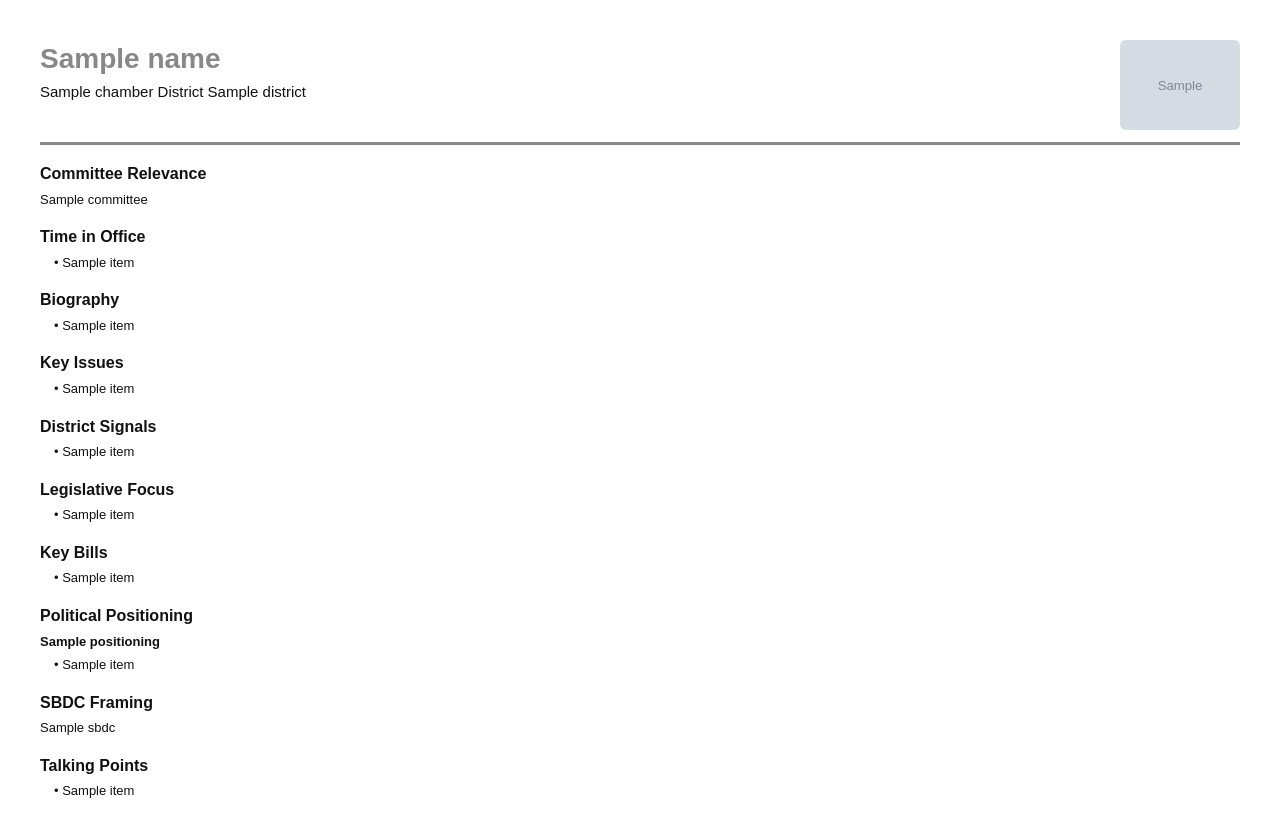
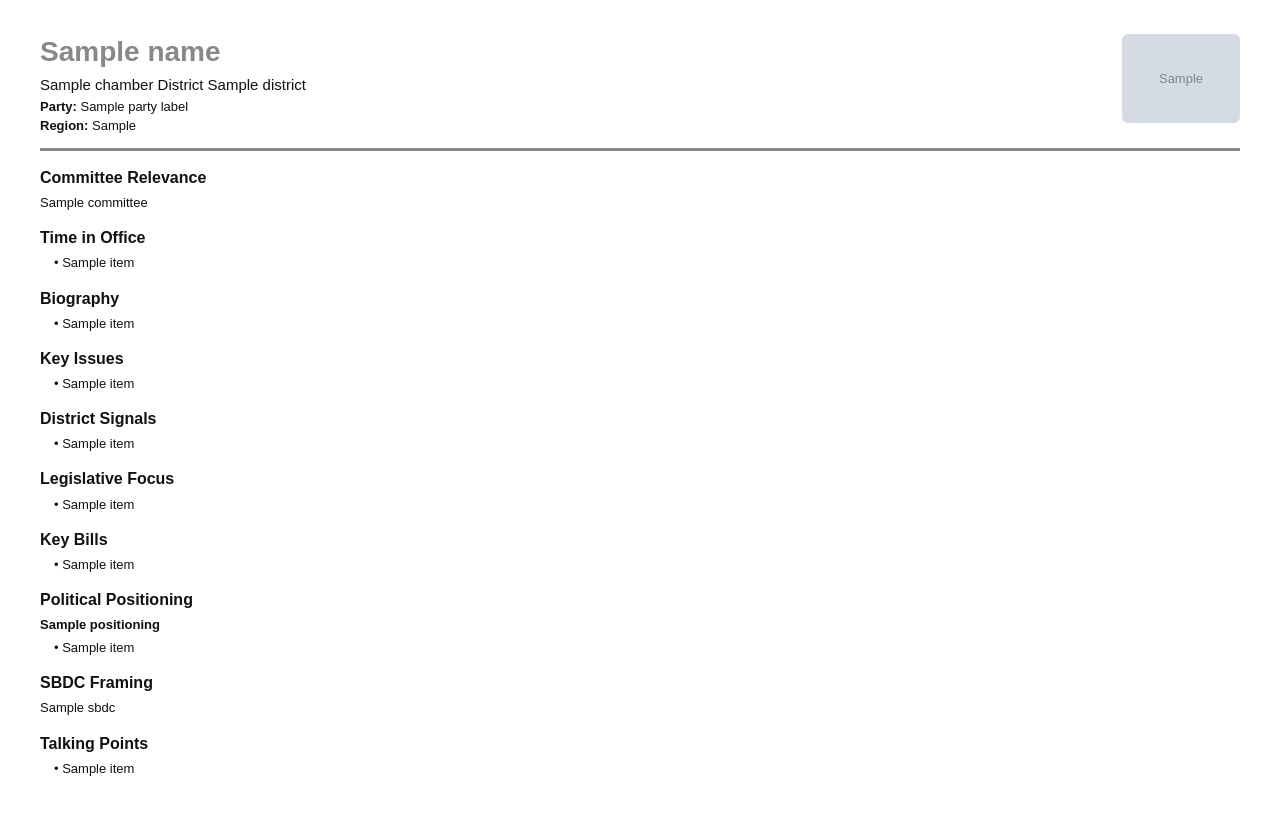
Before and after one commit to imrandevelops007/legislator-skimmer, a Python web app: template templates/report.html in a window 1280 px wide. After the commit the page ends 776 px from the top, so only its background shows below. Run offline with Jinja, Linux system fonts and the light colour scheme; the template is opened without the code that fills it: most values are stand-ins (such as "Sample title", 1, 10 or a date in 2020); grey boxes marked "Sample" are stand-in pictures.

Commit message:
Update report.html with style changes and meta info
Adjusted styling and added conditional meta lines for party and region.

```diff
--- a/templates/report.html
+++ b/templates/report.html
@@ -4,8 +4,8 @@
   <style>
     body {
       font-family: Arial, sans-serif;
-      margin: 40px;
-      line-height: 1.35;
+      margin: 34px 40px;
+      line-height: 1.32;
       font-size: 13px;
       color: #111;
     }
@@ -13,8 +13,15 @@
     .header {
       border-bottom: 3px solid {{ party_color }};
       padding-bottom: 12px;
-      margin-bottom: 18px;
+      margin-bottom: 16px;
       overflow: auto;
+    }
+
+    .photo {
+      float: right;
+      width: 118px;
+      border-radius: 6px;
+      margin-left: 18px;
     }
 
     .name {
@@ -26,11 +33,17 @@
 
     .subhead {
       font-size: 15px;
+      margin-bottom: 3px;
+    }
+
+    .meta-line {
+      font-size: 13px;
+      margin-bottom: 2px;
     }
 
     .section-title {
       font-weight: bold;
-      margin-top: 18px;
+      margin-top: 16px;
       margin-bottom: 6px;
       font-size: 16px;
     }
@@ -40,15 +53,12 @@
       margin-bottom: 4px;
     }
 
-    .photo {
-      float: right;
-      width: 120px;
-      border-radius: 6px;
-      margin-left: 18px;
+    p {
+      margin: 0 0 6px 0;
     }
 
-    p {
-      margin: 0 0 6px 0;
+    .strong-line {
+      font-weight: bold;
     }
   </style>
 </head>
@@ -59,6 +69,14 @@
   <img class="photo" src="{{ image_url }}">
   <div class="name">{{ name }}</div>
   <div class="subhead">{{ chamber }} District {{ district }}</div>
+
+  {% if party_label %}
+  <div class="meta-line"><span class="strong-line">Party:</span> {{ party_label }}</div>
+  {% endif %}
+
+  {% if location_line %}
+  <div class="meta-line"><span class="strong-line">Region:</span> {{ location_line }}</div>
+  {% endif %}
 </div>
 
 <div class="section-title">Committee Relevance</div>
```
